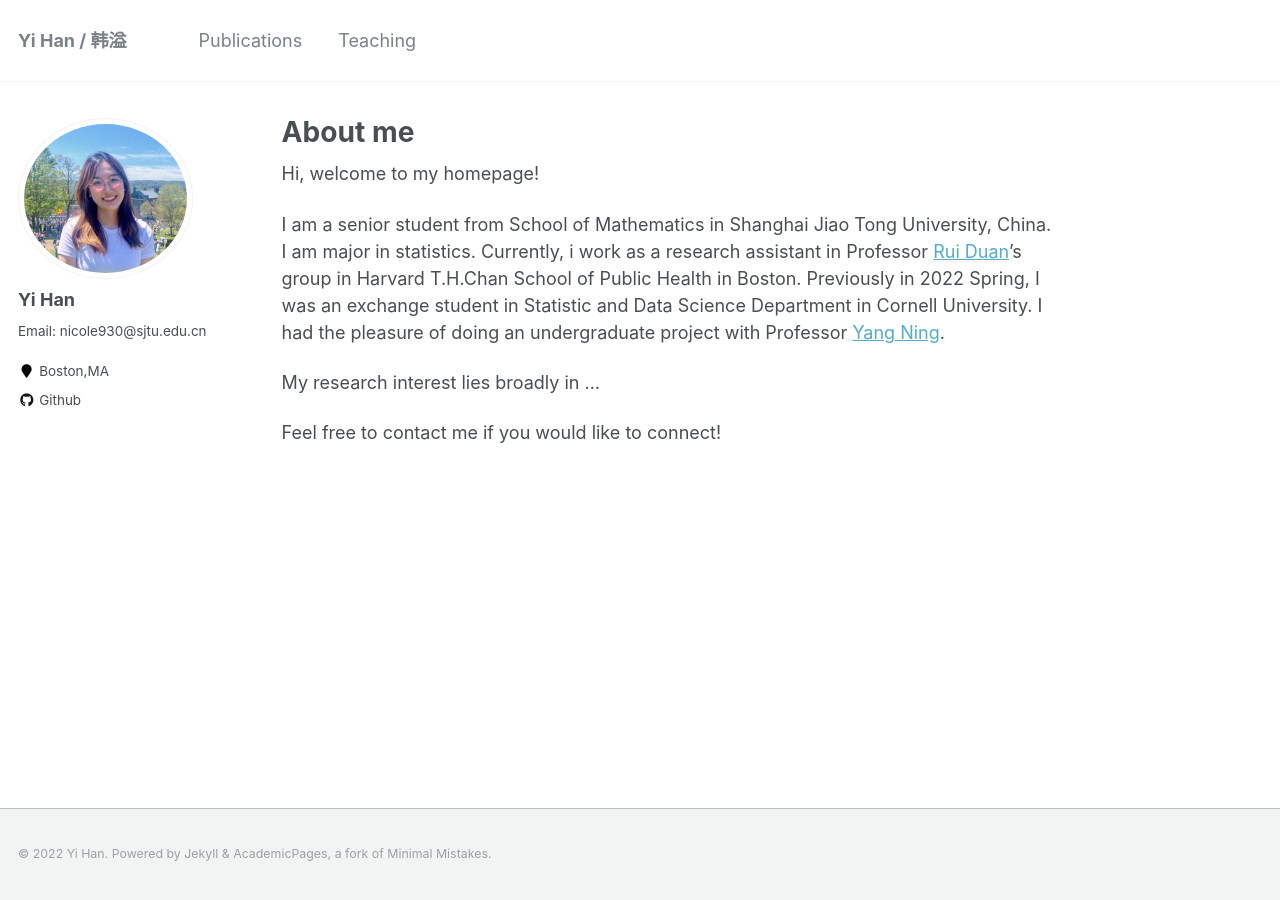
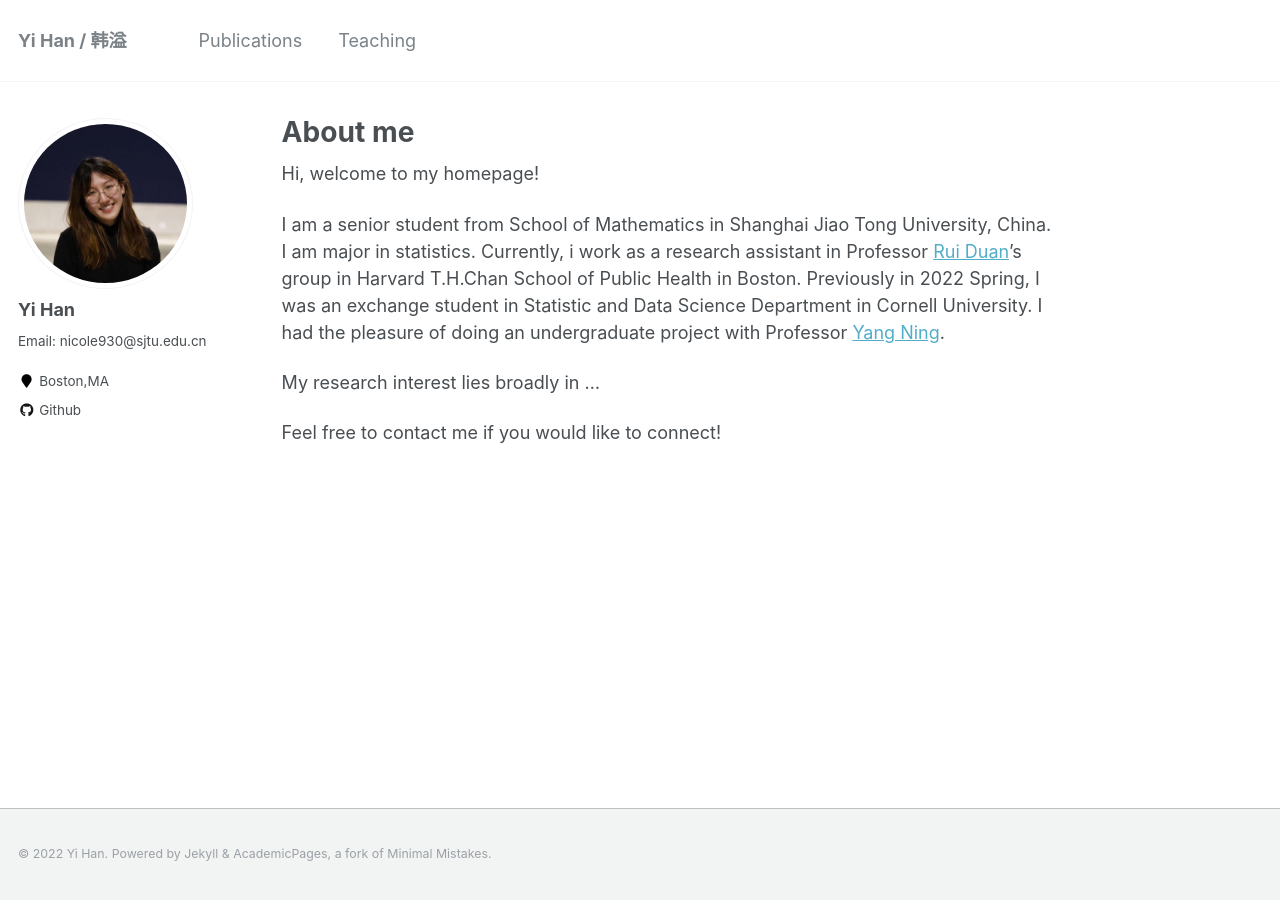
Before and after one commit to yiiihan/yiiihan.github.io, a Jekyll site: the page built from _pages/about.md, in a window 1280 px wide. Built offline with Jekyll 4.4.1, drawn with Linux system fonts in a browser that asks for light colours.

Commit message:
no message

```diff
--- a/_config.yml
+++ b/_config.yml
@@ -81,7 +81,7 @@ analytics:
 # Site Author
 author:
   name             : "Yi Han"
-  avatar           : "profile1.jpeg"
+  avatar           : "profile2.jpeg"
   bio              : "Email: nicole930@sjtu.edu.cn"
   location         : "Boston,MA"
   employer         :
```
